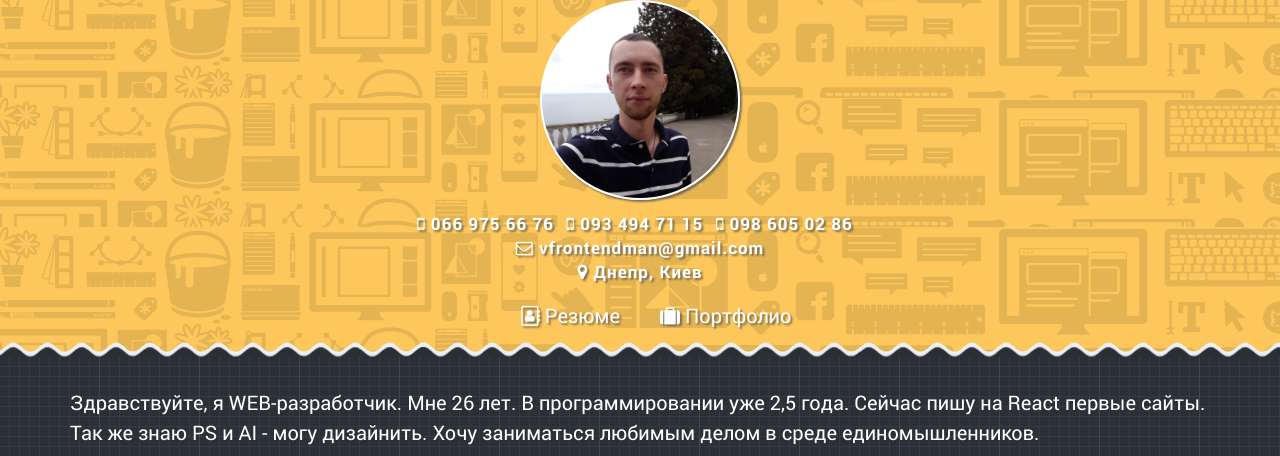
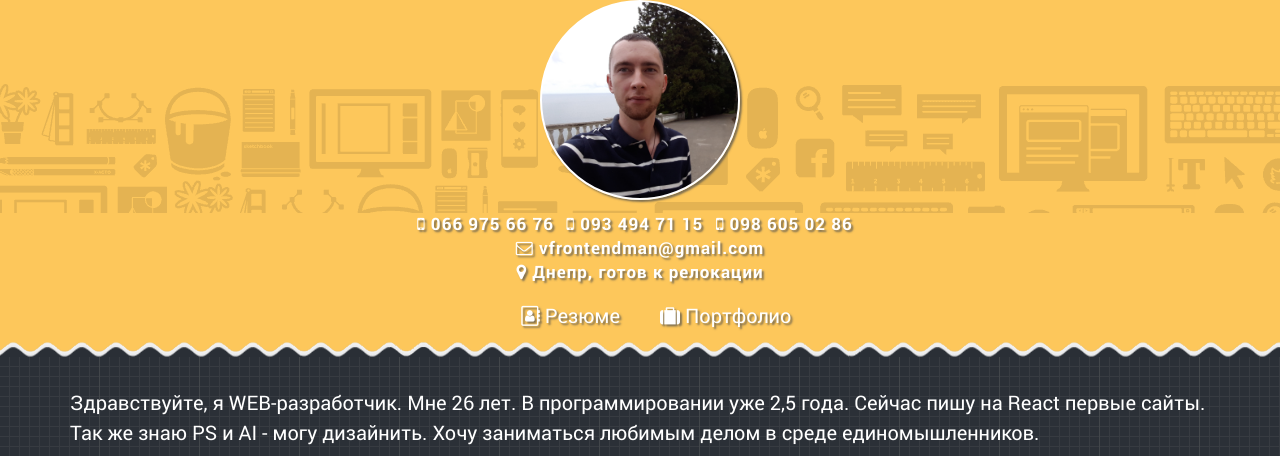
Before and after one commit to Frontendman25/my-portfolio, a plain HTML site: page index.html in a window 1280 px wide. Shown: the part 60-516 px from the top of the page. Drawn offline with nearby package versions, Linux system fonts and the light colour scheme.

Commit message:
change bg

```diff
--- a/index.html
+++ b/index.html
@@ -27,7 +27,7 @@
 				<span class="contact__item contact__item_phone"><i class="fa fa-mobile" aria-hidden="true"></i> 093 494 71 15</span>
 				<span class="contact__item contact__item_phone"><i class="fa fa-mobile" aria-hidden="true"></i> 098 605 02 86</span>
 				<p class="contact__item"><i class="fa fa-envelope-o" aria-hidden="true"></i> vfrontendman@gmail.com</p>
-				<p class="contact__item"><i class="fa fa-map-marker" aria-hidden="true"></i> Днепр, Киев</p>
+				<p class="contact__item"><i class="fa fa-map-marker" aria-hidden="true"></i> Днепр, готов к релокации</p>
 			</div>
 			<ul class="nav row">
 				<li class="nav__item col-sm-6 col-xs-12 text-right"><a href="#resume" class="nav__link" id="#resume"><i class="fa fa-address-book-o" aria-hidden="true"></i> Резюме</a></li>
--- a/scss/style.scss
+++ b/scss/style.scss
@@ -27,10 +27,10 @@ a:focus{
 
 .header{
 	padding: 1rem 0 2.5rem;
-	background: url(../img/bgicons.png);
+	background: url(../img/bgicons.png) no-repeat;
 	background-color: #fdc75b;
 	background-size: auto;
-	background-position: bottom;
+	background-position: center;
 }
 
 .logo{
```
Also changed, not shown: css/style.css, 1 other file.
